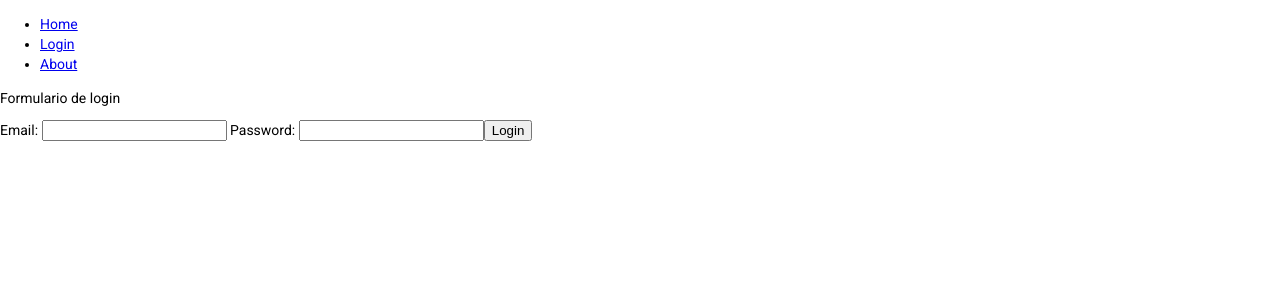
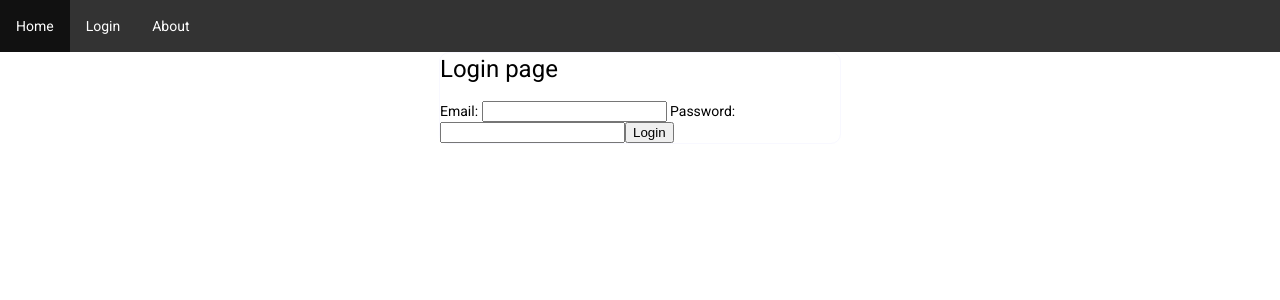
Before and after one commit to sruizpdev/lemon-angular, an Angular app: page /login in a window 1280 px wide. Shown: the top 300 px of the page. Built offline with nearby package versions, Linux system fonts and the light colour scheme.

Commit message:
antes de tocar el form para validar

```diff
--- a/src/app/components/about/about.component.html
+++ b/src/app/components/about/about.component.html
@@ -1,2 +1,2 @@
-<p>about works!</p>
 <app-navbar></app-navbar>
+<h1>About page</h1>
--- a/src/app/components/crud/crud.component.html
+++ b/src/app/components/crud/crud.component.html
@@ -1,2 +1,2 @@
-<p>crud works!</p>
 <app-navbar [logado]='logado'></app-navbar>
+<h1>Crud page</h1>
--- a/src/app/components/dashboard/dashboard.component.html
+++ b/src/app/components/dashboard/dashboard.component.html
@@ -1,2 +1,2 @@
-<p>dashboard works!</p>
 <app-navbar [logado]='logado'></app-navbar>
+<h1>Dashboard page</h1>
--- a/src/app/components/galeria/galeria.component.html
+++ b/src/app/components/galeria/galeria.component.html
@@ -1,2 +1,2 @@
-<p>galeria works!</p>
 <app-navbar [logado]='logado'></app-navbar>
+<h1>Galery page</h1>
--- a/src/app/components/home/home.component.html
+++ b/src/app/components/home/home.component.html
@@ -1,2 +1,2 @@
-<p>home works!</p>
 <app-navbar [logado]='logado'></app-navbar>
+<h1>Home page</h1>
--- a/src/app/components/login/login.component.html
+++ b/src/app/components/login/login.component.html
@@ -1,7 +1,7 @@
 <app-navbar></app-navbar>
-<p>Formulario de login</p>
+<div class="container">
+    <h1>Login page</h1>
     <form [formGroup]="profileForm" (ngSubmit)="login()">
-
         <label>
             Email:
             <input type="email" formControlName="email">
@@ -14,3 +14,4 @@
         <button type="submit" [disabled]="!profileForm.valid">Login</button>
 
     </form>
+</div>
--- a/src/app/components/login/login.component.scss
+++ b/src/app/components/login/login.component.scss
@@ -0,0 +1,8 @@
+.container {
+  width: 400px;
+  margin: 0 auto;
+  border: 1px solid ghostwhite;
+  border-radius: 10px;
+  display: flex;
+  flex-direction: column;
+}
--- a/src/app/components/profile/profile.component.html
+++ b/src/app/components/profile/profile.component.html
@@ -1,2 +1,2 @@
-<p>profile works!</p>
 <app-navbar [logado]='logado'></app-navbar>
+<h1>Profile page</h1>
--- a/src/app/components/shared/navbar/navbar.component.scss
+++ b/src/app/components/shared/navbar/navbar.component.scss
@@ -0,0 +1,20 @@
+ul {
+  list-style-type: none;
+  margin: 0;
+  padding: 0;
+  overflow: hidden;
+  background-color: #333333;
+  display: flex;
+  li {
+    a {
+      display: block;
+      color: white;
+      text-align: center;
+      padding: 16px;
+      text-decoration: none;
+      &:hover {
+        background-color: #111111;
+      }
+    }
+  }
+}
--- a/src/app/components/shared/navbar/navbar.component.ts
+++ b/src/app/components/shared/navbar/navbar.component.ts
@@ -10,8 +10,6 @@ export class NavbarComponent implements OnInit {
   @Input() logado: boolean;
   username: string;
   constructor(private _authService: AuthService) {
-    console.log(this._authService.getUsername());
-
     this.username = this._authService.getUsername();
   }
 
@@ -19,6 +17,6 @@ export class NavbarComponent implements OnInit {
   salir() {
     this.logado = false;
     this._authService.logout();
-    console.log("saliiendo....");
+    console.log("Saliendo...");
   }
 }
```
Also changed, not shown: src/styles.scss (+8 -2 lines). Lines whose indentation alone changed are shown as unchanged.
